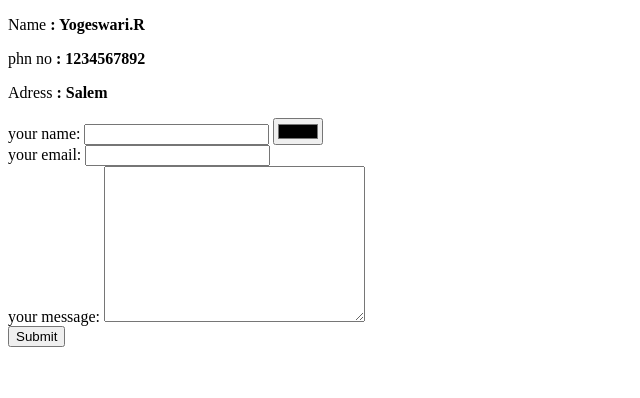
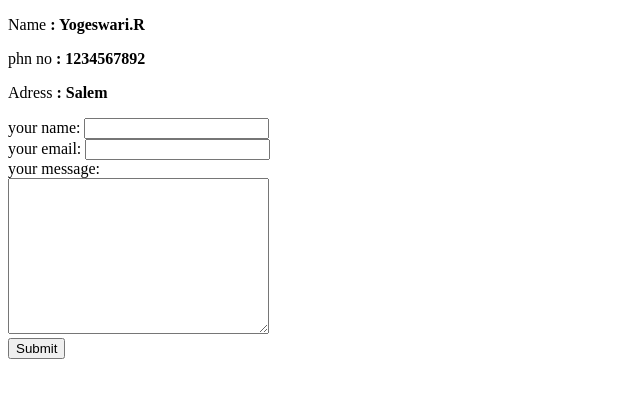
Before and after one commit to Yogeswari2003/PR, a plain HTML site: page contact.html in a window 1280 px wide. Shown: the whole page, without its empty margins (0-640 px from the left). Drawn offline with Linux system fonts and the light colour scheme.

Commit message:
Update contact.html

```diff
--- a/contact.html
+++ b/contact.html
@@ -8,13 +8,12 @@
     <p> Name <strong>: Yogeswari.R</strong></p>
     <p> phn no <strong> : 1234567892</strong></p>
     <p> Adress <strong> : Salem </strong></p>
-<form class="" action="index.html" method="post" >
+<form class="" action="mailto:yogirajendran954@gmail.com" method="post" enctype="text/plain" >
     <label>your name:</label>
-    <input type="text" name="your name" value="">
-    <input type="color" name="" value=""><br>
+    <input type="text" name="your name" value=""><br>
     <label> your email:</label>
     <input type="email" name="your email" value="" ><br>
-    <label>your message:</label>
+    <label>your message:</label><br>
     <textarea name="your message" rows="10" cols="30"></textarea><br>
     <input type="submit" name="" >
 </form>
```
